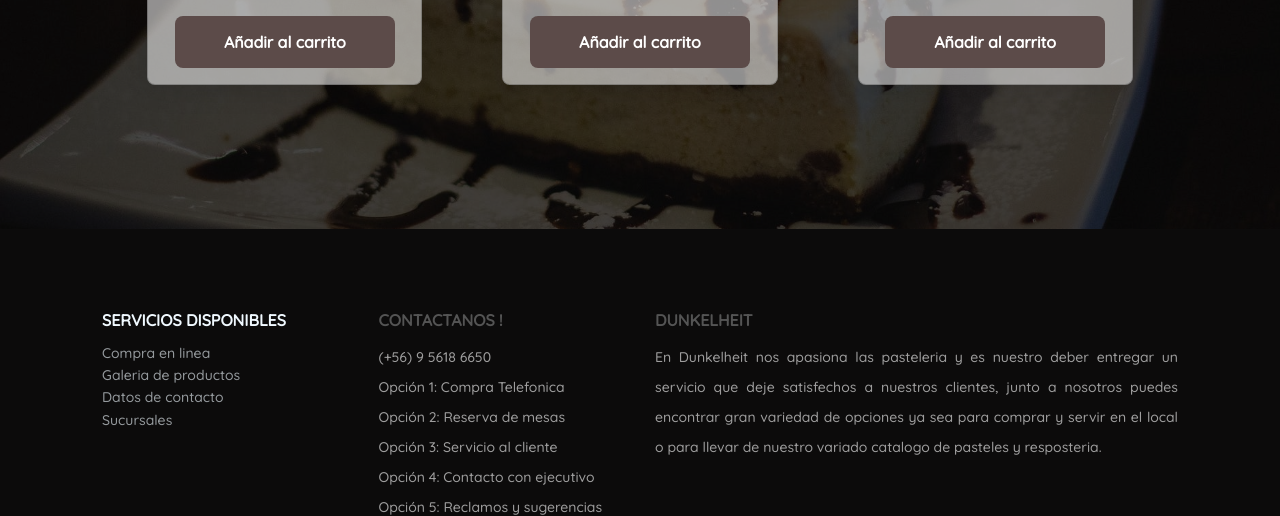
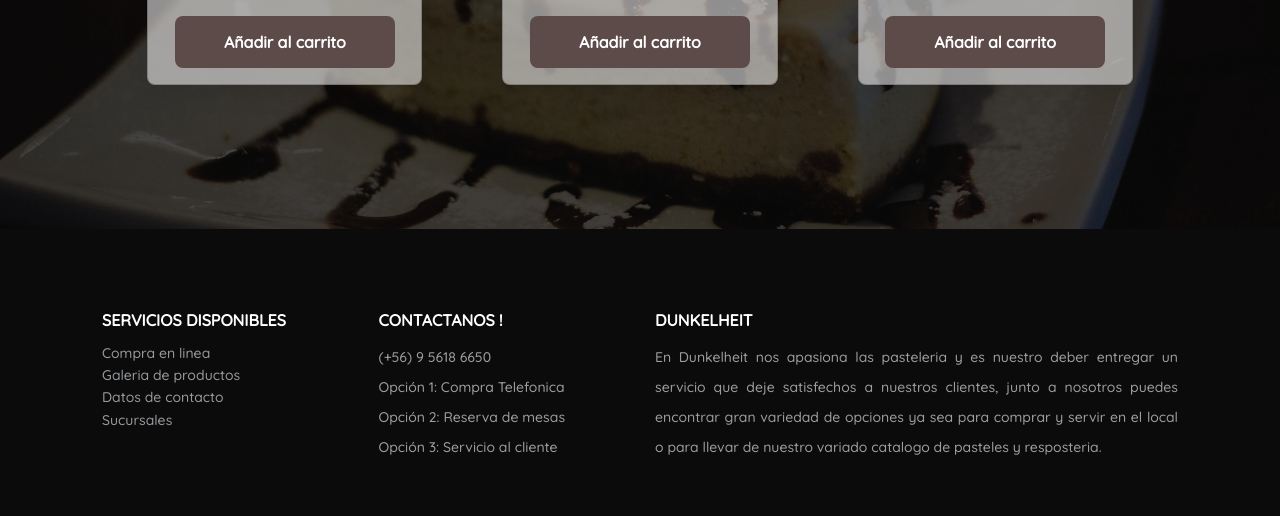
Before and after one commit to iMaliceMizer/CODERHOUSE, a website: page store.html in a window 1280 px wide. Shown: the part 1295-1811 px from the top of the page. Drawn offline with nearby package versions, Linux system fonts and the light colour scheme.

Commit message:
pequeña edición

```diff
--- a/scss/_footer.scss
+++ b/scss/_footer.scss
@@ -17,6 +17,7 @@
 		@extend %text;
 		font-weight: bold;
 		font-size: 16px;
+		color: #fff;
 	}
 	ul {
 		padding: 0;
--- a/store.html
+++ b/store.html
@@ -168,8 +168,6 @@
                             <p>Opción 1: Compra Telefonica</p>
                             <p>Opción 2: Reserva de mesas</p>
                             <p>Opción 3: Servicio al cliente</p>
-                            <p>Opción 4: Contacto con ejecutivo</p>
-                            <p>Opción 5: Reclamos y sugerencias</p>
                     </div>
                         <div class="col-md-6 item text">
                             <h3>Dunkelheit</h3>
```
Also changed, not shown: about.html (+0 -2 lines), sucursales.html (+0 -2 lines), testimonios.html (+0 -2 lines), css/styles.css, 1 other file.
